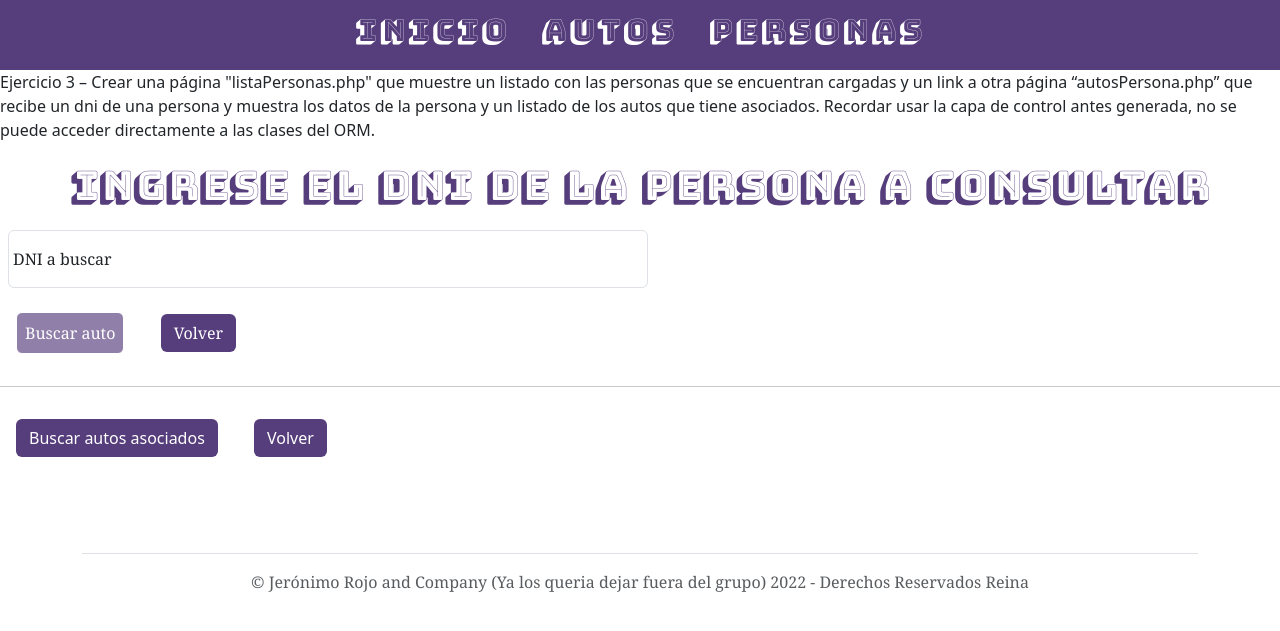
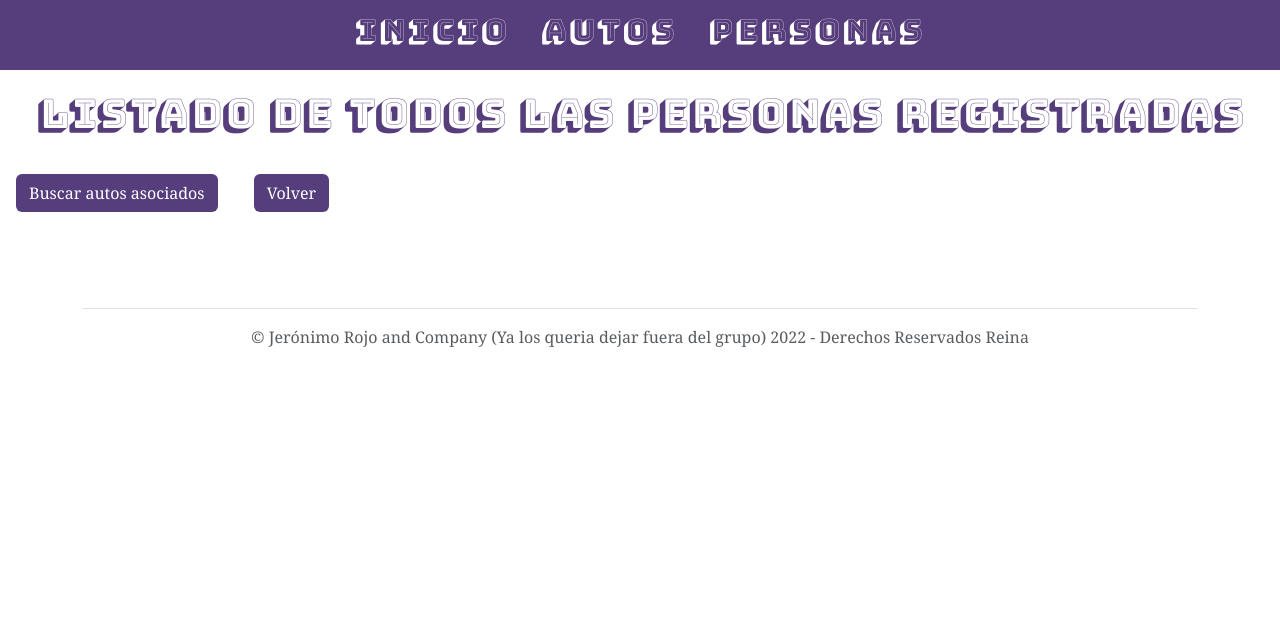
Before and after one commit to MaximilianoHitter/ProgWebDinamica, a PHP site: page /phpMysql/Views/personas/listaPersonas.php in a window 1280 px wide. Shown: the top 631 px of the page. Run offline with PHP 8.4, Linux system fonts and the light colour scheme; some libraries are stand-ins or nearby versions.

Commit message:
listapersonas

```diff
--- a/phpMysql/Views/personas/listaPersonas.php
+++ b/phpMysql/Views/personas/listaPersonas.php
@@ -16,27 +16,20 @@
 <body>
     <?php require_once '../templates/header.php'; ?>
 
-    Ejercicio 3 – Crear una página "listaPersonas.php" que muestre un listado con las personas que se
-encuentran cargadas y un link a otra página “autosPersona.php” que recibe un dni de una persona y muestra
-los datos de la persona y un listado de los autos que tiene asociados. Recordar usar la capa de control antes
-generada, no se puede acceder directamente a las clases del ORM.
-
-    <h3><p class= "titulos text-center bienvenida">INGRESE EL DNI DE LA PERSONA A CONSULTAR</p></h3>
+    <h3><p class= "titulos text-center bienvenida">LISTADO DE TODOS LAS PERSONAS REGISTRADAS</p></h3>
 
     <div>
-        <form action="../accion/accionBuscarAuto.php" method="POST">
+        <form action="autosPersona.php" method="POST">
             <div class="form-floating mb-3">
-                <input type="text" class="form-control w-50 m-2" id="patente" name="patente" placeholder="Patente">
-                <label for="patente">DNI a buscar</label>
-                <input type="hidden" name="accion" id="accion" value="buscarAutos">
-                <input class="btn m-3 p-2 text-center" id="botonSubmit" style="background-color: #563d7c; color:white;" type="submit" value="Buscar auto" disabled>
-                <a class="btn m-3" style="background-color:#563d7c; color:white;" href="../autos/index.php">Volver</a>
+
+                <a class="btn m-3" style="background-color:#563d7c; color:white;" href="../personas/autosPersona.php">Buscar autos asociados</a>
+                <a class="btn m-3" style="background-color:#563d7c; color:white;" href="../personas/index.php">Volver</a>
+
             </div>
         </form>
     </div>
-    <hr>
-    <a class="btn m-3" style="background-color:#563d7c; color:white;" href="../personas/autosPersona.php">Buscar autos asociados</a>
-    <a class="btn m-3" style="background-color:#563d7c; color:white;" href="../personas/index.php">Volver</a>
+
+
     <?php require_once '../templates/footer.php'; ?>
 </body>
 
```
Also changed, not shown: phpMysql/Views/personas/autosPersona.php (+37 -0 lines).
